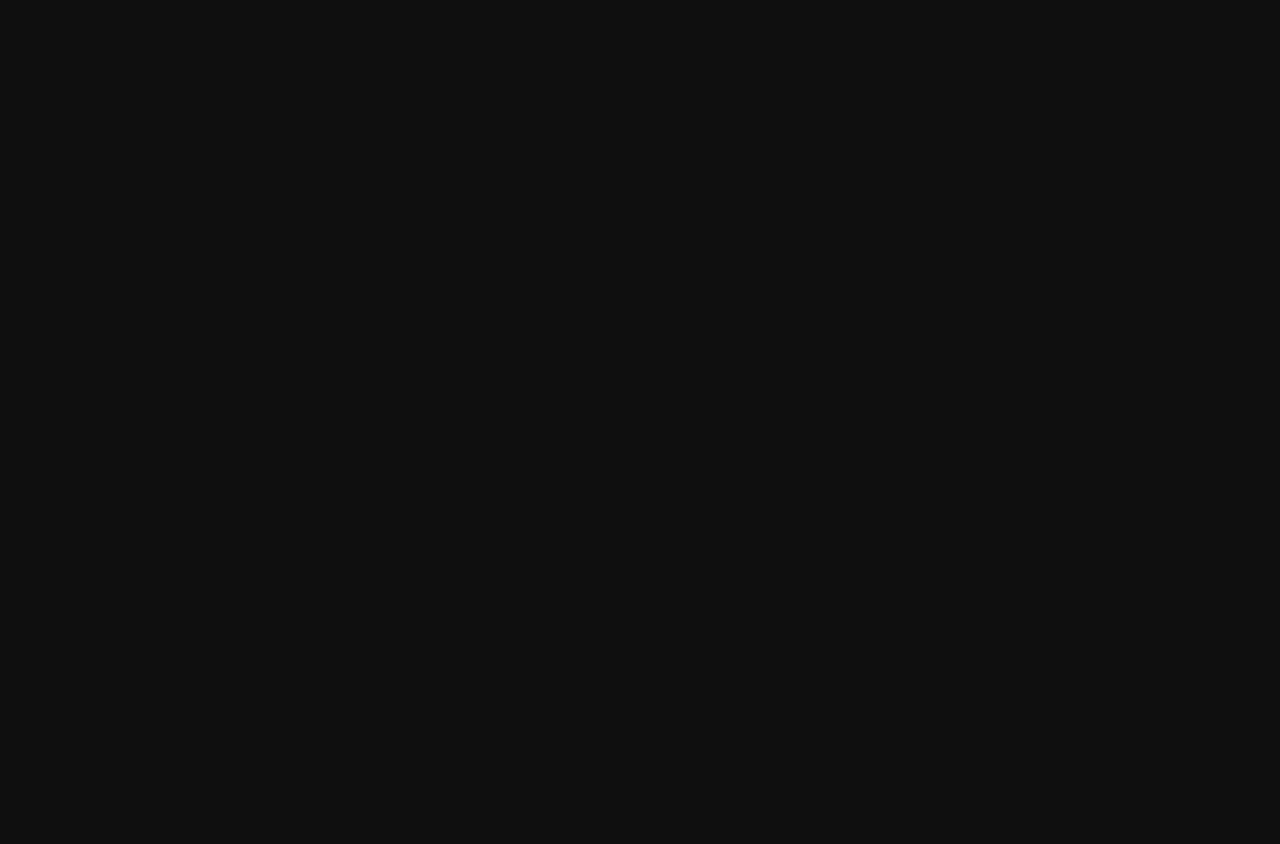
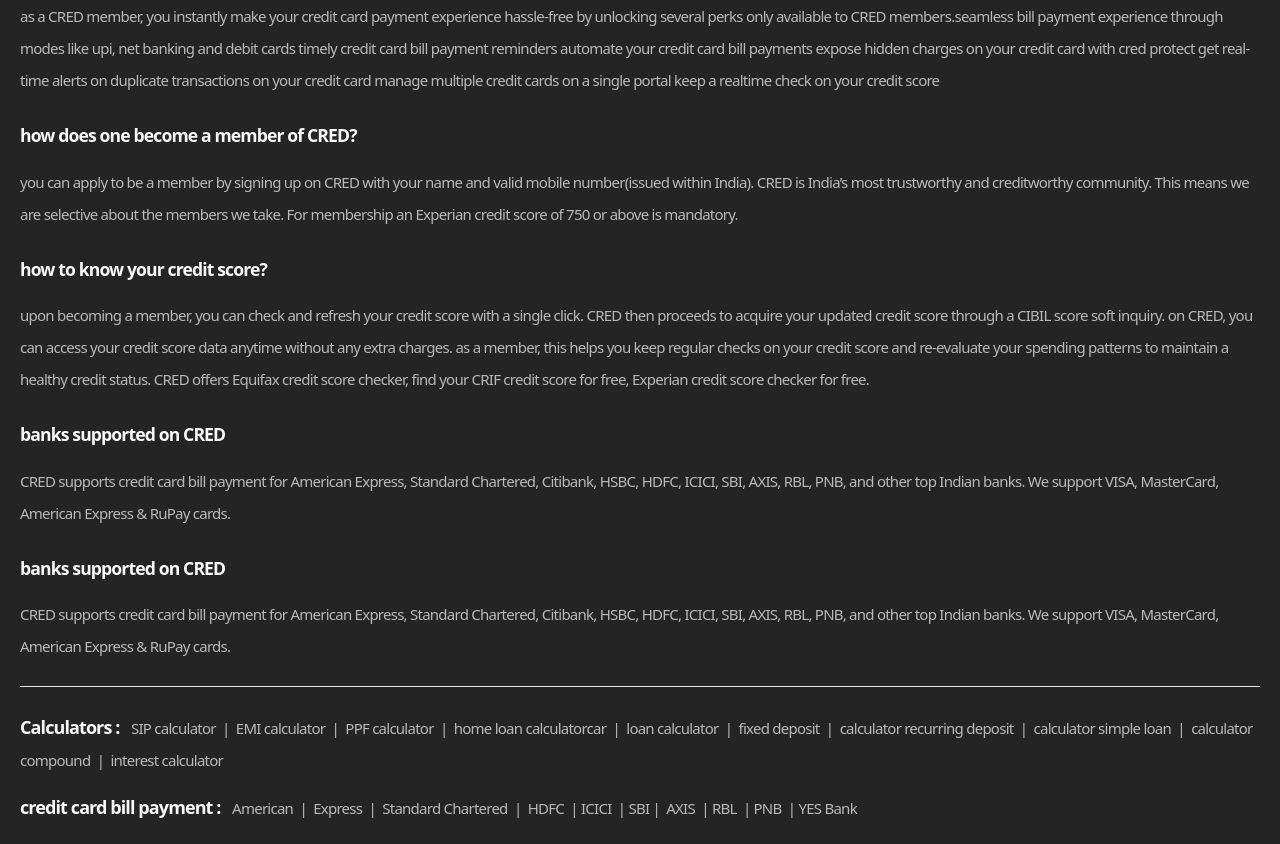
Before and after one commit to devashishbakare/cred-I, a React (Vite) app: page / in a window 1280 px wide. Shown: the part 7860-8704 px from the top of the page. Before the commit the page ends 7426 px from the top, so only its background shows below. Built offline with nearby package versions, Linux system fonts and the light colour scheme.

Commit message:
added about section

```diff
--- a/src/App.jsx
+++ b/src/App.jsx
@@ -10,6 +10,7 @@
 import { Security } from "./Components/Security";
 import { CredStory } from "./Components/CredStory";
 import { Review } from "./Components/Review";
+import { About } from "./Components/About";
 function App() {
   return (
     <>
@@ -51,6 +52,9 @@
       <div className="h-[100vh] min-h-[900px] w-full md:h-[70vh] md:min-h-[690px]">
         <Review />
       </div>
+      <div className="h-auto w-full">
+        <About />
+      </div>
     </>
   );
 }
--- /dev/null
+++ b/src/Components/About.jsx
@@ -0,0 +1,62 @@
+import React from "react";
+import { aboutDescription } from "../Constants";
+export const About = () => {
+  return (
+    <>
+      <div className="h-auto w-full p-5 bg-[#242424] flex flex-col gap-6">
+        {aboutDescription.map((aboutData, index) => (
+          <>
+            <div
+              key={index - "about"}
+              className="h-auto w-full flex flex-col  text-[#f8f8f8] gap-[15px]"
+            >
+              <span className="font-gilroy-bold text-[1.1rem] tracking-tighter leading-[30.5px] font-semibold">
+                {aboutData.heading}
+              </span>
+              <span className="font-gilroy-bold text-[15px] tracking-tighter leading-8 opacity-[0.7]">
+                {aboutData.description}
+              </span>
+            </div>
+          </>
+        ))}
+        <hr />
+        <div className="h-auto w-full flex flex-col  text-[#f8f8f8] gap-[15px]">
+          <span className="font-gilroy-bold text-[15px] tracking-tighter leading-8 ">
+            <span className="font-gilroy-bold text-[18px] tracking-tighter leading-8 font-semibold mr-1 opacity-1">
+              Calculators&nbsp;: &nbsp;
+            </span>
+            <span className="opacity-[0.7]">
+              SIP calculator &nbsp;|&nbsp; EMI calculator &nbsp;|&nbsp; PPF
+              calculator &nbsp;|&nbsp; home loan calculatorcar &nbsp;|&nbsp;
+              loan calculator &nbsp;|&nbsp; fixed deposit &nbsp;|&nbsp;
+              calculator recurring deposit &nbsp;|&nbsp; calculator simple loan
+              &nbsp;|&nbsp; calculator compound &nbsp;|&nbsp; interest
+              calculator
+            </span>
+          </span>
+          <span className="font-gilroy-bold text-[15px] tracking-tighter leading-8">
+            <span className="font-gilroy-bold text-[18px] tracking-tighter leading-8 font-semibold mr-1 opacity-1">
+              credit card bill payment&nbsp;: &nbsp;
+            </span>
+            <span className="opacity-[0.7]">
+              American &nbsp;|&nbsp; Express &nbsp;|&nbsp; Standard Chartered
+              &nbsp;|&nbsp; HDFC &nbsp;|&nbsp;ICICI
+              &nbsp;|&nbsp;SBI&nbsp;|&nbsp; AXIS &nbsp;|&nbsp;RBL
+              &nbsp;|&nbsp;PNB &nbsp;|&nbsp;YES Bank
+            </span>
+          </span>
+        </div>
+      </div>
+    </>
+  );
+};
+
+// how does CRED reward their users?
+// CRED partners with the best premier and luxury brands to bring you an unmatched experience at the end of every credit card bill payment cycle.
+// how to earn rewards on CRED?
+// members can earn rewards in two different ways. CRED coins & gems.
+// CRED Coin Rewards:
+// - when you pay your credit card bill on CRED, for every rupee cleared on your bill you earn a CRED coin.
+// - you can then use earned CRED coins to claim exclusive rewards from different brands.
+// CRED Gem Rewards:
+// - for every person that you refer to CRED who makes a bill payment, you earn 10 gems.
--- a/src/Constants.jsx
+++ b/src/Constants.jsx
@@ -57,4 +57,47 @@
   },
 ];
 
-export { displayFeatures, reviews };
+const aboutDescription = [
+  {
+    heading: "about CRED",
+    description:
+      "CRED is a members only credit card bill payment platform that rewards its members for clearing their credit card bills on time. CRED members get access to exclusive rewards and experiences from premier brands upon clearing their credit card bills on CRED.",
+  },
+  {
+    heading: "how does CRED reward their users?",
+    description:
+      "CRED partners with the best premier and luxury brands to bring you an unmatched experience at the end of every credit card bill payment cycle.",
+  },
+  {
+    heading: "how does CRED reward their users?",
+    description:
+      "members can earn rewards in two different ways. CRED coins & gems. CRED Coin Rewards: when you pay your credit card bill on CRED, for every rupee cleared on your bill you earn a CRED coin. you can then use earned CRED coins to claim exclusive rewards from different brands.CRED Gem Rewards: for every person that you refer to CRED who makes a bill payment, you earn 10 gems.",
+  },
+  {
+    heading: "what do you get as a CRED Member?",
+    description:
+      "as a CRED member, you instantly make your credit card payment experience hassle-free by unlocking several perks only available to CRED members.seamless bill payment experience through modes like upi, net banking and debit cards timely credit card bill payment reminders automate your credit card bill payments expose hidden charges on your credit card with cred protect get real-time alerts on duplicate transactions on your credit card manage multiple credit cards on a single portal keep a realtime check on your credit score",
+  },
+  {
+    heading: "how does one become a member of CRED?",
+    description:
+      "you can apply to be a member by signing up on CRED with your name and valid mobile number(issued within India). CRED is India’s most trustworthy and creditworthy community. This means we are selective about the members we take. For membership an Experian credit score of 750 or above is mandatory.",
+  },
+  {
+    heading: "how to know your credit score?",
+    description:
+      "upon becoming a member, you can check and refresh your credit score with a single click. CRED then proceeds to acquire your updated credit score through a CIBIL score soft inquiry. on CRED, you can access your credit score data anytime without any extra charges. as a member, this helps you keep regular checks on your credit score and re-evaluate your spending patterns to maintain a healthy credit status. CRED offers Equifax credit score checker, find your CRIF credit score for free, Experian credit score checker for free.",
+  },
+  {
+    heading: "banks supported on CRED",
+    description:
+      "CRED supports credit card bill payment for American Express, Standard Chartered, Citibank, HSBC, HDFC, ICICI, SBI, AXIS, RBL, PNB, and other top Indian banks. We support VISA, MasterCard, American Express & RuPay cards.",
+  },
+  {
+    heading: "banks supported on CRED",
+    description:
+      "CRED supports credit card bill payment for American Express, Standard Chartered, Citibank, HSBC, HDFC, ICICI, SBI, AXIS, RBL, PNB, and other top Indian banks. We support VISA, MasterCard, American Express & RuPay cards.",
+  },
+];
+
+export { displayFeatures, reviews, aboutDescription };
```
